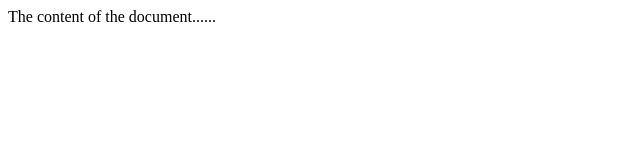
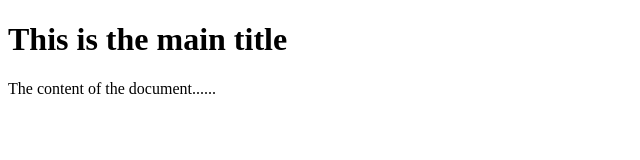
Before and after one commit to paulinedero/helloWorld, a plain HTML site: page index.html in a window 1280 px wide. Shown: the whole page, without its empty margins (0-640 px from the left). Drawn offline with Linux system fonts and the light colour scheme.

Commit message:
Add H1
Ajouté H1

```diff
--- a/index.html
+++ b/index.html
@@ -5,6 +5,7 @@
 </head>
 
 <body>
+  <H1>This is the main title</H1>
 The content of the document......
 </body>
 
```
